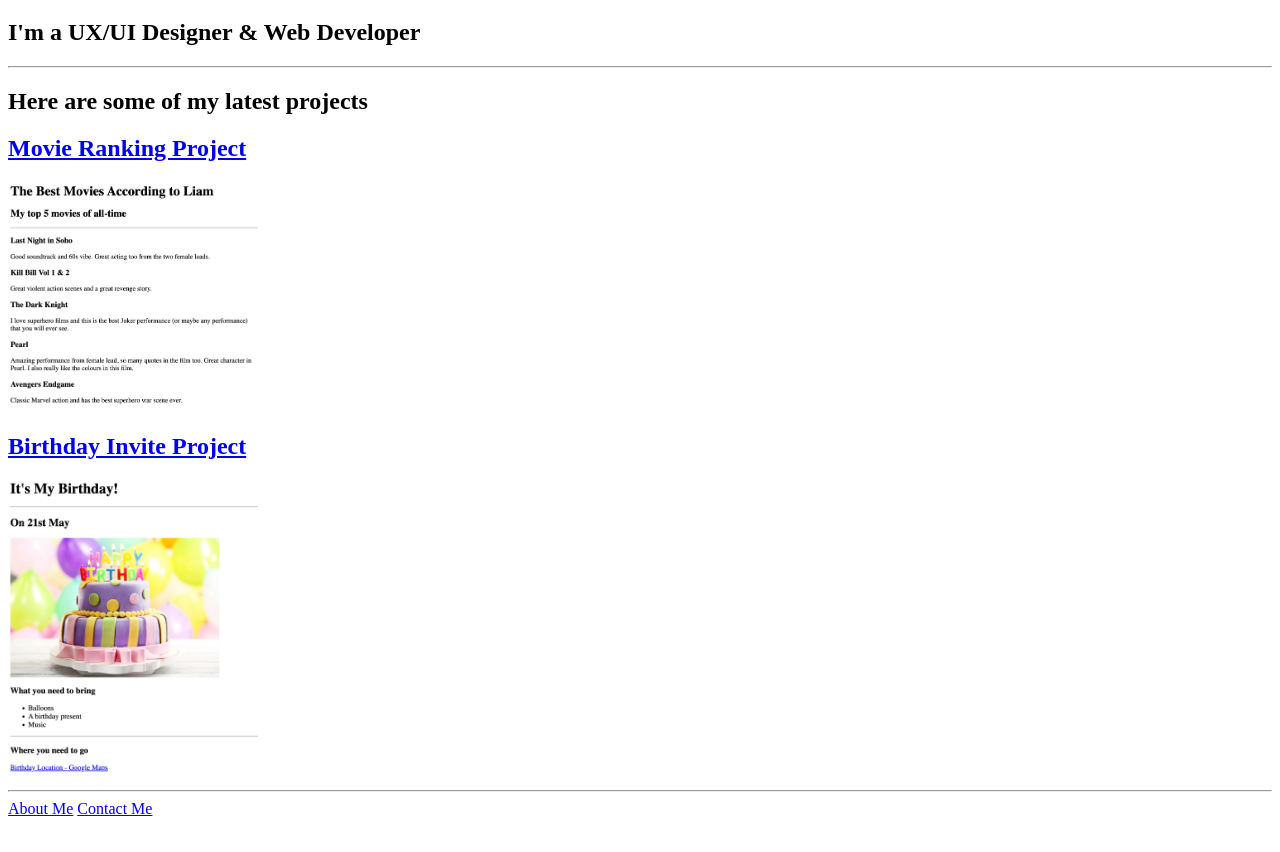
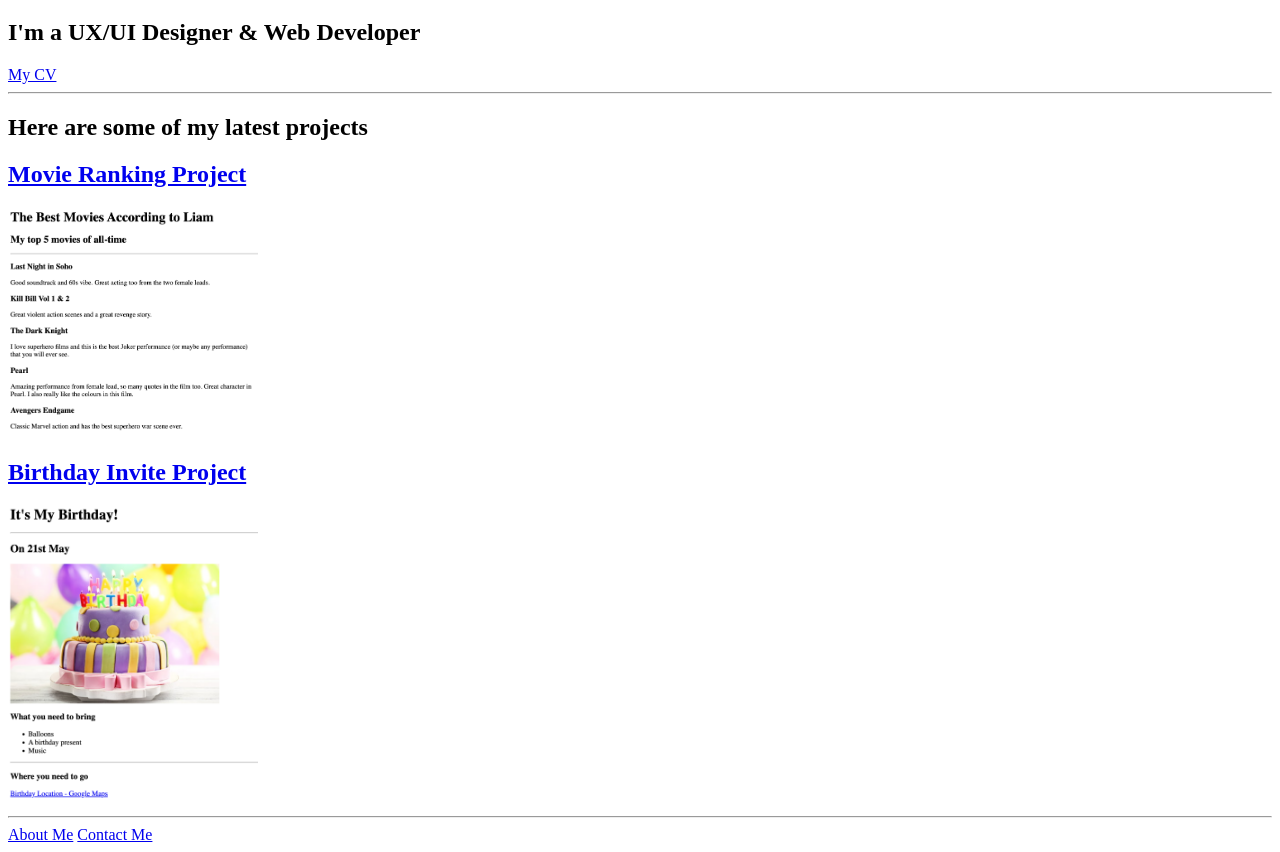
Before and after one commit to liampost21/html-portfolio, a plain HTML site: page index.html in a window 1280 px wide. Shown: the part 61-913 px from the top of the page. Before the commit the page ends 887 px from the top, so only its background shows below. Drawn offline with Linux system fonts and the light colour scheme.

Commit message:
Update index.html

```diff
--- a/index.html
+++ b/index.html
@@ -24,6 +24,7 @@ https://developer.mozilla.org/en-US/docs/Web/HTML/Element/img#attr-height -->
 <body>
     <h1>Liam Post's Portfolio</h1>
     <h2>I'm a UX/UI Designer & Web Developer</h2>
+    <a href="https://liampost21.github.io/html-cv/">My CV</a>
     <hr />
     <h2>Here are some of my latest projects</h2>
     <a href="./public/movie-ranking.html"><h2>Movie Ranking Project</h2></a>
```
